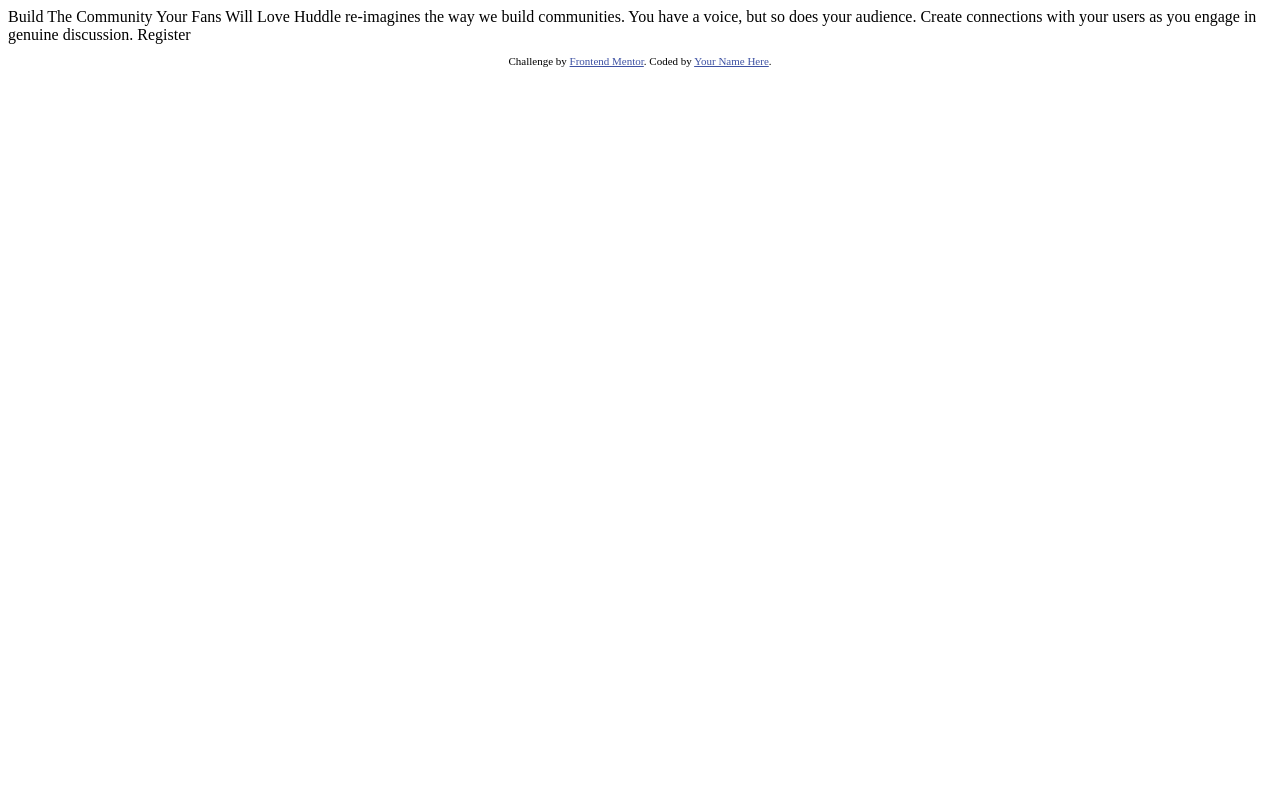
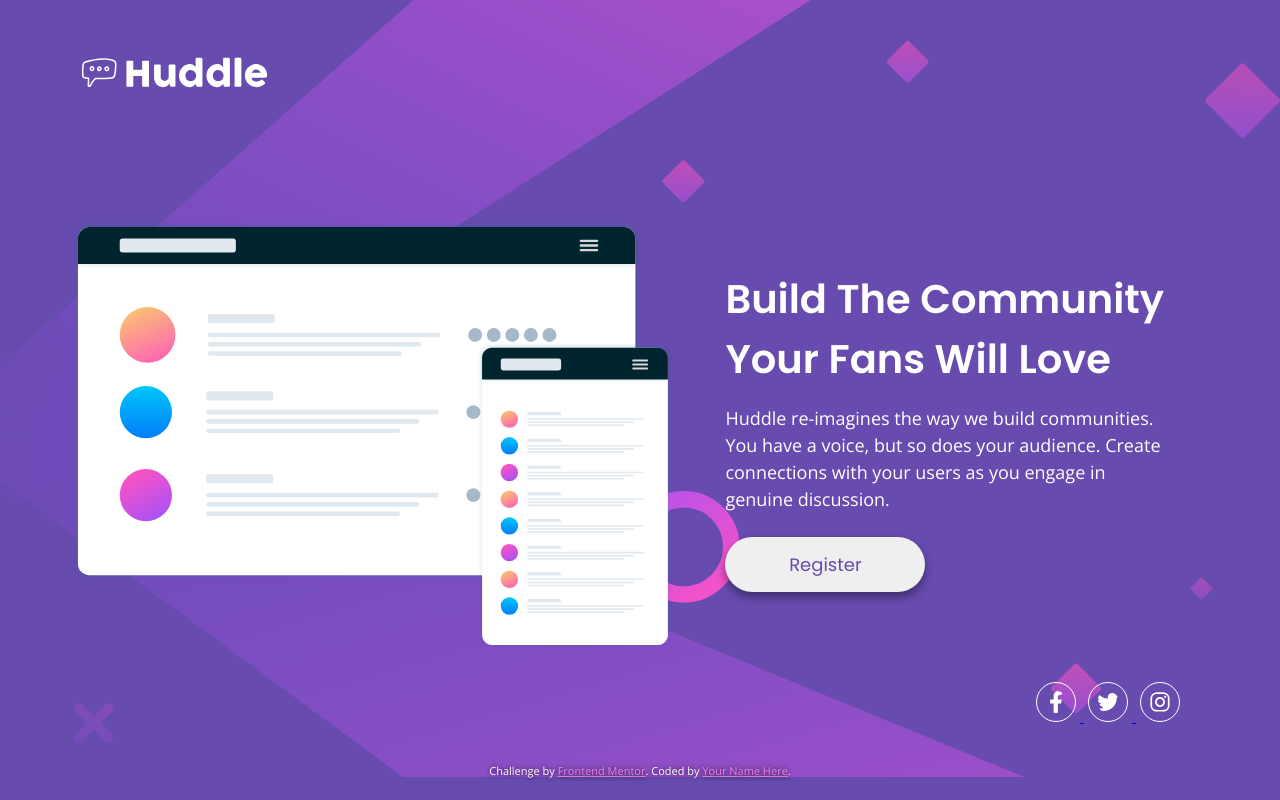
Before and after one commit to mycrochip/huddle-landing-page-with-single-introductory-section, a plain HTML site: page index.html in a window 1280 px wide. Drawn offline with nearby package versions, Linux system fonts and the light colour scheme.

Commit message:
Completed challenge

```diff
--- /dev/null
+++ b/index.css
@@ -0,0 +1,290 @@
+/* Google Fonts */
+@import url('https://fonts.googleapis.com/css2?family=Open+Sans&family=Poppins:wght@400;600&display=swap');
+
+
+/* #############
+  Global Layout
+  ############# */
+
+:root {
+  /* Layout */
+  --vw-mobile: 375px;
+  --vw-desktop: 1440px;
+
+  /* Color */
+  --clr-primary-400: hsl(257, 40%, 49%);
+  --clr-primary-500: hsl(300, 69%, 71%);
+
+  --clr-neutral-1000: hsl(0, 0%, 100%);
+
+  /* Typography */
+  --ff-header: 'Poppins', sans-serif;
+  --ff-main: 'Open Sans', sans-serif;
+
+  --fw-400: 400;
+  --fw-600: 600;
+}
+
+*,
+*::before,
+*::after {
+  box-sizing: border-box;
+  margin: 0;
+}
+
+body {
+  background-color: var(--clr-primary-400);
+  background-image: url(images/bg-mobile.svg);
+  background-repeat: no-repeat;
+  background-size: contain;
+  color: var(--clr-neutral-1000);
+  text-align: center;
+  font-family: var(--ff-main);
+  font-size: 1rem;
+  line-height: 1.5;
+  padding-inline: 2.25rem;
+}
+
+img {
+  display: inline-block;
+  max-width: 100%;
+}
+
+a:hover,
+a:focus,
+button:hover,
+button:focus {
+  cursor: pointer;
+}
+
+.container {
+  max-width: calc(600px - 4.5rem);
+  margin: auto;
+}
+
+.logo-cta {
+  width: 7.5rem;
+  margin-block-start: 2.25rem;
+  float: left;
+}
+
+.logo-cta::after {
+  content: "";
+  clear: both;
+  display: table;
+}
+
+/* .float-left {
+  float: left;
+}
+
+.float-right {
+  float: right;
+}
+
+.float-left::after,
+.float-right::after {
+  content: "";
+  clear: both;
+  display: table;
+} */
+
+.hero-img {
+  padding-block: 2.5rem;
+  width: 100%;
+}
+
+.title {
+  font-family: var(--ff-header);
+  font-size: 1.5rem;
+  font-weight: var(--fw-600);
+  padding-block: 1rem;
+
+}
+
+.description {
+  font-size: 1rem;
+  font-weight: var(--fw-400);
+}
+
+.btn-primary {
+  border: none;
+  display: block;
+  width: min(100%, 12.5rem);
+  border-radius: 2rem;
+  padding: 0.5rem;
+  margin-block: 1.5rem;
+  margin-inline: auto;
+  color: var(--clr-primary-400);
+  font-family: var(--ff-header);
+  font-size: 0.75rem;
+  font-weight: var(--fw-400);
+  box-shadow: 0 3px 5px hsla(0, 0%, 0%, 0.4);
+  transition: ease-in-out 300ms;
+}
+
+.btn-primary:hover,
+.btn-primary:focus {
+  background-color: var(--clr-primary-500);
+  color: var(--clr-neutral-1000);
+}
+
+
+.social {
+  margin-block: 3rem;
+  font-weight: var(--fw-400);
+}
+
+.svg {
+  width: 1.875rem;
+  height: 1.875rem;
+  fill: var(--clr-neutral-1000);
+  border: 1px solid var(--clr-neutral-1000);
+  padding: 0.375rem;
+  border-radius: 50%;
+  margin-inline: 0.25rem;
+  transition: ease-in 200ms;
+}
+
+.icon:focus,
+.icon:hover {
+  outline: none;
+}
+
+.icon:hover .svg,
+.icon:focus .svg {
+  fill: var(--clr-primary-500);
+  border: 1px solid var(--clr-primary-500);
+}
+
+.attribution {
+  margin-top: 1rem;
+  font-size: 11px;
+  text-align: center;
+  text-shadow: 0 0 5px hsla(0, 0%, 0%, 0.8);
+}
+
+.attribution a {
+  color: var(--clr-primary-500);
+}
+
+
+
+@media only screen and (min-width: 600px){
+
+  .logo-cta {
+    width: 15rem;
+  }
+
+  .title {
+    font-size: 2rem;
+  }
+
+  .description {
+    font-size: 1.25rem;
+  }
+
+  .btn-primary {
+    width: 12.5rem;
+    padding: 0.875rem;
+    margin-block: 1.5rem;
+    font-size: 1.25rem;
+    box-shadow: 0 5px 10px hsla(0, 0%, 0%, 0.4);
+  }
+
+  .svg {
+    width: 2.5rem;
+    height: 2.5rem;
+    padding: 0.5rem;
+  }
+
+}
+
+
+
+@media only screen and (min-width: 960px){
+
+  body {
+    height: 100vh;
+    background-image: url(images/bg-desktop.svg);
+    background-size: contain;
+    padding-inline: 4.5rem;
+    display: grid;
+    grid-template-areas:
+                          "header"
+                          "main"
+                          "footer";
+  }
+
+  header {
+    grid-area: header;
+  }
+
+
+  .logo-cta {
+    margin-block-start: 3rem;
+    float: left;
+    width: 12.5rem;
+  }
+
+  .container {
+    grid-area: main;
+    max-width: 1300px;
+    padding-block: 5rem;
+    display: grid;
+    grid-template-areas:
+                          "hero-section content";
+    grid-template-columns: 1.125fr 1fr;
+  }
+
+  .hero-section {
+    grid-area: hero-section;
+  }
+
+  .hero-img {
+    padding-block: 0;
+  }
+
+  .content {
+    grid-area: content;
+    text-align: left;
+    padding-block: 2rem;
+    padding-inline: 3.25rem 2rem;
+    position: relative;
+  }
+
+  .title {
+    font-size: 2.5rem;
+  }
+
+  .description,
+  .btn-primary {
+    font-size: 1.125rem;
+  }
+
+  .btn-primary {
+    margin-inline: 0;
+  }
+
+  .social {
+    position: absolute;
+    bottom: -4.5rem;
+    right: 1.5rem;
+    margin: 0;
+  }
+
+}
+
+
+
+@media only screen and (min-width: 1440px) {
+
+  .container {
+    padding-block: 3rem;
+  }
+
+  .content {
+    padding-inline: 3.25rem 3rem;
+  }
+
+}
--- a/index.html
+++ b/index.html
@@ -5,23 +5,47 @@
   <meta name="viewport" content="width=device-width, initial-scale=1.0"> <!-- displays site properly based on user's device -->
 
   <link rel="icon" type="image/png" sizes="32x32" href="./images/favicon-32x32.png">
+  <link rel="stylesheet" type="text/css" href="index.css">
 
   <title>Frontend Mentor | Huddle landing page with single introductory section</title>
+</head>
 
-  <!-- Feel free to remove these styles or customise in your own stylesheet 👍 -->
-  <style>
-    .attribution { font-size: 11px; text-align: center; }
-    .attribution a { color: hsl(228, 45%, 44%); }
-  </style>
-</head>
 <body>
+  <header>
+    <h1>
+      <a class="logo-cta" href="#"><img src="images/logo.svg" alt="logo"></a>
+    </h1>
+  </header>
 
-  Build The Community Your Fans Will Love
+  <main class="container">
+    <div class="hero-section">
+      <img class="hero-img" src="images/illustration-mockups.svg" alt="Hero Image">
+    </div>
 
-  Huddle re-imagines the way we build communities. You have a voice, but so does your audience.
-  Create connections with your users as you engage in genuine discussion.
+    <section class="content">
+      <h2 class="title">Build The Community Your Fans Will Love</h2>
 
-  Register
+      <p class="description">Huddle re-imagines the way we build communities. You have a voice, but so does your audience.
+        Create connections with your users as you engage in genuine discussion.
+      </p>
+
+      <button class="btn-primary">Register</button>
+
+      <div class="social">
+        <a class="icon" href="#" id="fb">
+          <svg class="svg svg--fb"xmlns="http://www.w3.org/2000/svg" viewBox="0 0 320 512"><!--! Font Awesome Pro 6.1.1 by @fontawesome - https://fontawesome.com License - https://fontawesome.com/license (Commercial License) Copyright 2022 Fonticons, Inc. --><path d="M279.14 288l14.22-92.66h-88.91v-60.13c0-25.35 12.42-50.06 52.24-50.06h40.42V6.26S260.43 0 225.36 0c-73.22 0-121.08 44.38-121.08 124.72v70.62H22.89V288h81.39v224h100.17V288z"/></svg>
+        </a>
+
+        <a class="icon" href="#" id="tt">
+          <svg class="svg svg--tt" xmlns="http://www.w3.org/2000/svg" viewBox="0 0 512 512"><!--! Font Awesome Pro 6.1.1 by @fontawesome - https://fontawesome.com License - https://fontawesome.com/license (Commercial License) Copyright 2022 Fonticons, Inc. --><path d="M459.37 151.716c.325 4.548.325 9.097.325 13.645 0 138.72-105.583 298.558-298.558 298.558-59.452 0-114.68-17.219-161.137-47.106 8.447.974 16.568 1.299 25.34 1.299 49.055 0 94.213-16.568 130.274-44.832-46.132-.975-84.792-31.188-98.112-72.772 6.498.974 12.995 1.624 19.818 1.624 9.421 0 18.843-1.3 27.614-3.573-48.081-9.747-84.143-51.98-84.143-102.985v-1.299c13.969 7.797 30.214 12.67 47.431 13.319-28.264-18.843-46.781-51.005-46.781-87.391 0-19.492 5.197-37.36 14.294-52.954 51.655 63.675 129.3 105.258 216.365 109.807-1.624-7.797-2.599-15.918-2.599-24.04 0-57.828 46.782-104.934 104.934-104.934 30.213 0 57.502 12.67 76.67 33.137 23.715-4.548 46.456-13.32 66.599-25.34-7.798 24.366-24.366 44.833-46.132 57.827 21.117-2.273 41.584-8.122 60.426-16.243-14.292 20.791-32.161 39.308-52.628 54.253z"/></svg>
+        </a>
+
+        <a class="icon" href="#" id="ig">
+          <svg class="svg svg--ig" xmlns="http://www.w3.org/2000/svg" viewBox="0 0 448 512"><!--! Font Awesome Pro 6.1.1 by @fontawesome - https://fontawesome.com License - https://fontawesome.com/license (Commercial License) Copyright 2022 Fonticons, Inc. --><path d="M224.1 141c-63.6 0-114.9 51.3-114.9 114.9s51.3 114.9 114.9 114.9S339 319.5 339 255.9 287.7 141 224.1 141zm0 189.6c-41.1 0-74.7-33.5-74.7-74.7s33.5-74.7 74.7-74.7 74.7 33.5 74.7 74.7-33.6 74.7-74.7 74.7zm146.4-194.3c0 14.9-12 26.8-26.8 26.8-14.9 0-26.8-12-26.8-26.8s12-26.8 26.8-26.8 26.8 12 26.8 26.8zm76.1 27.2c-1.7-35.9-9.9-67.7-36.2-93.9-26.2-26.2-58-34.4-93.9-36.2-37-2.1-147.9-2.1-184.9 0-35.8 1.7-67.6 9.9-93.9 36.1s-34.4 58-36.2 93.9c-2.1 37-2.1 147.9 0 184.9 1.7 35.9 9.9 67.7 36.2 93.9s58 34.4 93.9 36.2c37 2.1 147.9 2.1 184.9 0 35.9-1.7 67.7-9.9 93.9-36.2 26.2-26.2 34.4-58 36.2-93.9 2.1-37 2.1-147.8 0-184.8zM398.8 388c-7.8 19.6-22.9 34.7-42.6 42.6-29.5 11.7-99.5 9-132.1 9s-102.7 2.6-132.1-9c-19.6-7.8-34.7-22.9-42.6-42.6-11.7-29.5-9-99.5-9-132.1s-2.6-102.7 9-132.1c7.8-19.6 22.9-34.7 42.6-42.6 29.5-11.7 99.5-9 132.1-9s102.7-2.6 132.1 9c19.6 7.8 34.7 22.9 42.6 42.6 11.7 29.5 9 99.5 9 132.1s2.7 102.7-9 132.1z"/></svg>
+        </a>
+      </div>
+    </section>
+  </main>
 
   <footer>
     <p class="attribution">
```
Also changed, not shown: images/facebook-f-brands.svg (added), images/instagram-brands.svg (added), images/screenshot--desktop.jpg (added), images/screenshot--mobile.jpg (added), images/screenshot--tablet.jpg (added), images/twitter-brands.svg (added), 2 other files.
